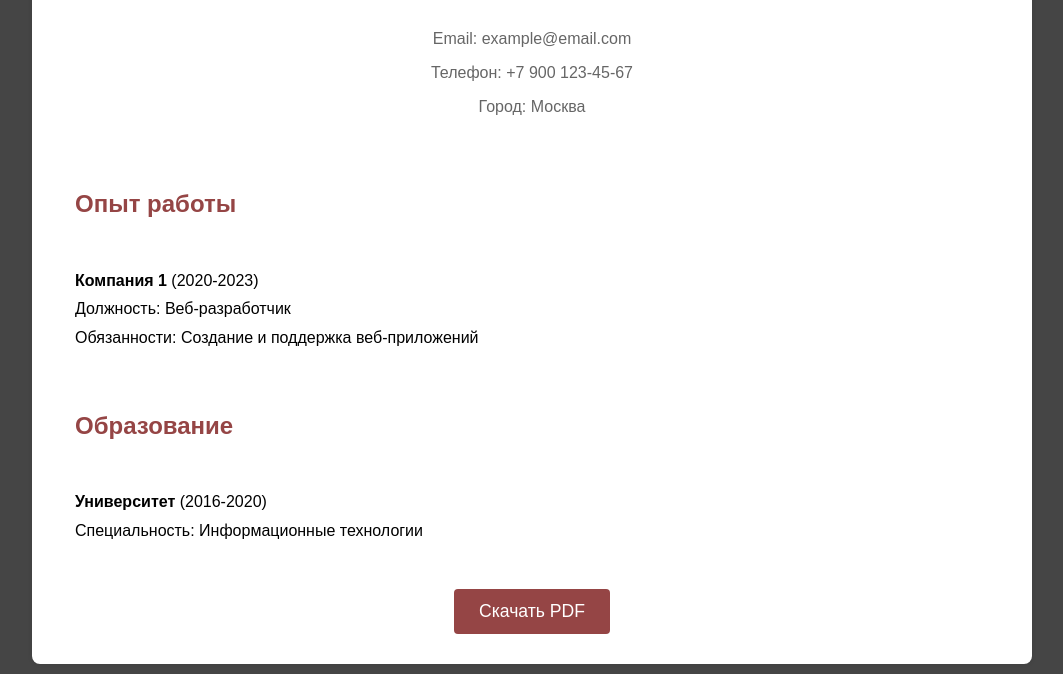
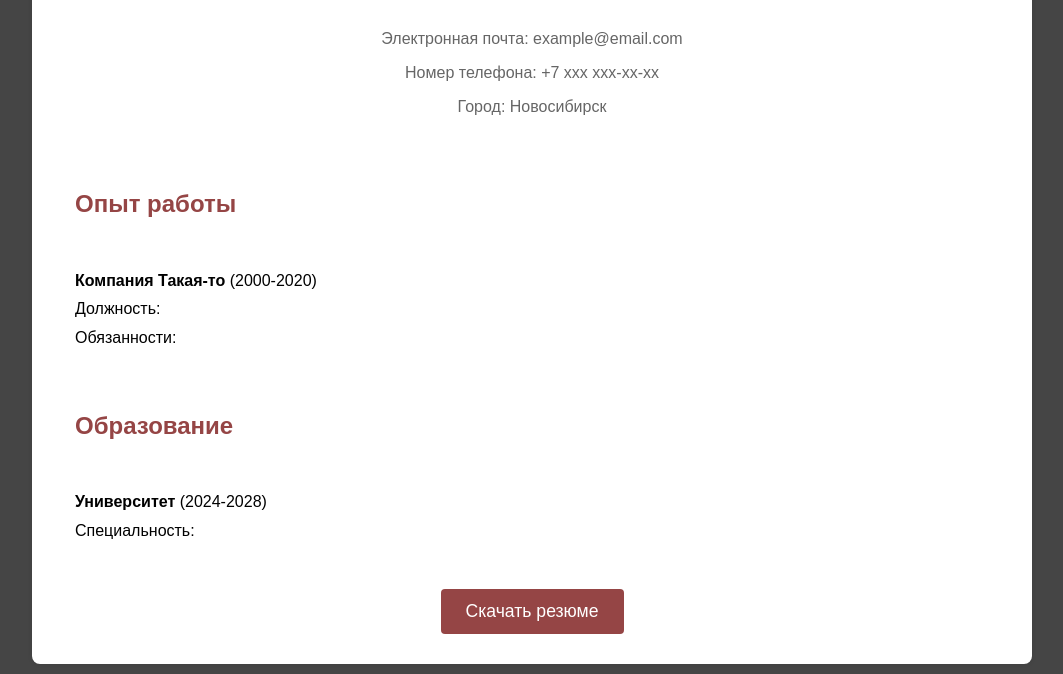
Before and after one commit to DvornikovAA404/RGR14, a website built with Vite: page index.html in a window 1280 px wide. Shown: the part 141-815 px from the top of the page, without its empty margins (108-1171 px from the left). Built offline with nearby package versions, Linux system fonts and the light colour scheme.

Commit message:
Update index.html

```diff
--- a/index.html
+++ b/index.html
@@ -10,33 +10,33 @@
     <div class="resume-container"><!--основной блок-->
         <div class="resume" id="resume">
             <header class="header">
-                <h1 contenteditable="true" class="editable name">Ваше Имя</h1>
+                <h1 contenteditable="true" class="editable name">Фамилия Имя Отчество</h1>
                 <div contenteditable="true" class="editable contacts">
-                    <p>Email: example@email.com</p>
-                    <p>Телефон: +7 900 123-45-67</p>
-                    <p>Город: Москва</p>
+                    <p>Электронная почта: example@email.com</p>
+                    <p>Номер телефона: +7 xxx xxx-xx-xx</p>
+                    <p>Город: Новосибирск</p>
                 </div>
             </header>
 
             <section class="section">
                 <h2 contenteditable="true" class="editable section-title">Опыт работы</h2>
                 <div contenteditable="true" class="editable content">
-                    <p><strong>Компания 1</strong> (2020-2023)</p>
-                    <p>Должность: Веб-разработчик</p>
-                    <p>Обязанности: Создание и поддержка веб-приложений</p>
+                    <p><strong>Компания Такая-то</strong> (2000-2020)</p>
+                    <p>Должность: </p>
+                    <p>Обязанности: </p>
                 </div>
             </section>
 
             <section class="section">
                 <h2 contenteditable="true" class="editable section-title">Образование</h2>
                 <div contenteditable="true" class="editable content">
-                    <p><strong>Университет</strong> (2016-2020)</p>
-                    <p>Специальность: Информационные технологии</p>
+                    <p><strong>Университет</strong> (2024-2028)</p>
+                    <p>Специальность: </p>
                 </div>
             </section>
         </div>
 
-        <button class="download-btn ripple" id="downloadBtn">Скачать PDF</button>
+        <button class="download-btn ripple" id="downloadBtn">Скачать резюме</button>
     </div>
 
     <script src="https://cdnjs.cloudflare.com/ajax/libs/jspdf/2.5.1/jspdf.umd.min.js"></script>
```
